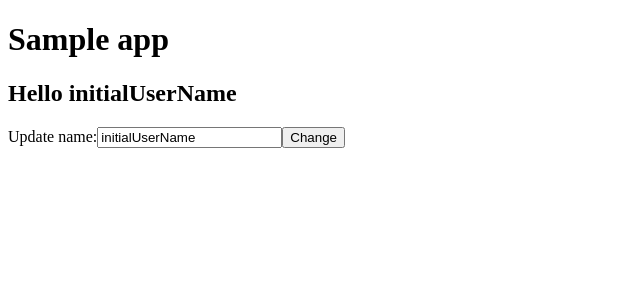
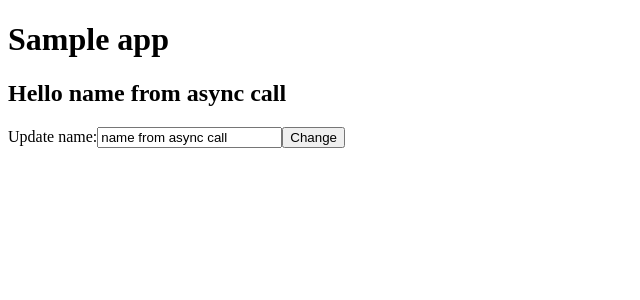
Before and after one commit to webwizardwithme/react-typescript-master, a React app: page / in a window 1280 px wide. Shown: the top 300 px of the page, without its empty margins (0-640 px from the left). Built offline with nearby package versions, Linux system fonts and the light colour scheme.

Commit message:
05-Refactor

```diff
--- a/src/app.tsx
+++ b/src/app.tsx
@@ -2,20 +2,33 @@ import * as React from "react";
 import { HelloComponent } from "./hello";
 import { NameEditComponent } from "./nameEdit";
 
-export function App() {
-  const [name, setName] = React.useState("initialUserName");
+export const App = () => {
+  const [name, setName] = React.useState("defaultUserName");
+  const [editingName, setEditingName] = React.useState("defaultUserName");
 
-  const setUserNameState = (newName: string) => {
-    setName(newName);
+  const loadUsername = () => {
+    setTimeout(() => {
+      setName("name from async call");
+      setEditingName("name from async call");
+    }, 500);
+  };
+
+  React.useEffect(() => {
+    loadUsername();
+  }, []);
+
+  const setUsernameState = () => {
+    setName(editingName);
   };
 
   return (
     <>
       <HelloComponent userName={name} />
       <NameEditComponent
-        initialUserName={name}
-        onNameUpdated={setUserNameState}
+        editingName={editingName}
+        onNameUpdated={setUsernameState}
+        onEditingNameUpdated={setEditingName}
       />
     </>
   );
-}
+};
--- a/src/nameEdit.tsx
+++ b/src/nameEdit.tsx
@@ -1,26 +1,25 @@
 import * as React from "react";
 
 interface Props {
-  initialUserName: string;
-  onNameUpdated: (e: string) => void;
+  editingName: string;
+  onNameUpdated: () => any;
+  onEditingNameUpdated: (newEditingName: string) => any;
 }
 
-export const NameEditComponent: React.FC<Props> = (props: Props) => {
-  const [editingName, setEditingName] = React.useState(props.initialUserName);
-
-  const setUserNameChange = (e: React.ChangeEvent<HTMLInputElement>) => {
-    setEditingName(e.target.value);
+export const NameEditComponent: React.FC<Props> = (props) => {
+  const onChange = (e: React.ChangeEvent<HTMLInputElement>) => {
+    props.onEditingNameUpdated(e.target.value);
   };
 
-  const userNameUpdated = (e: any): any => {
-    props.onNameUpdated(editingName);
+  const onNameSubmit = (event: any): any => {
+    props.onNameUpdated();
   };
 
   return (
     <>
-      <label htmlFor="username">Update name:</label>
-      <input type="text" value={editingName} onChange={setUserNameChange} />
-      <button onClick={userNameUpdated}>Change</button>
+      <label>Update name:</label>
+      <input value={props.editingName} onChange={onChange} />
+      <button onClick={onNameSubmit}>Change</button>
     </>
   );
 };
```
